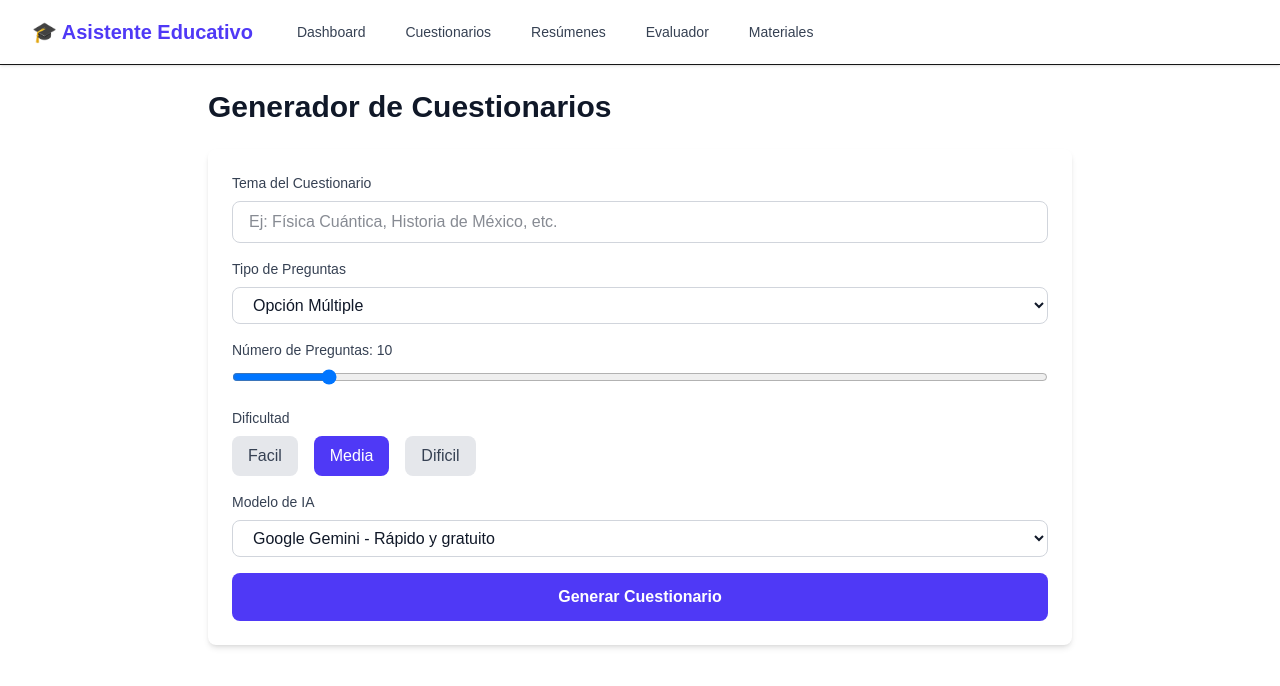
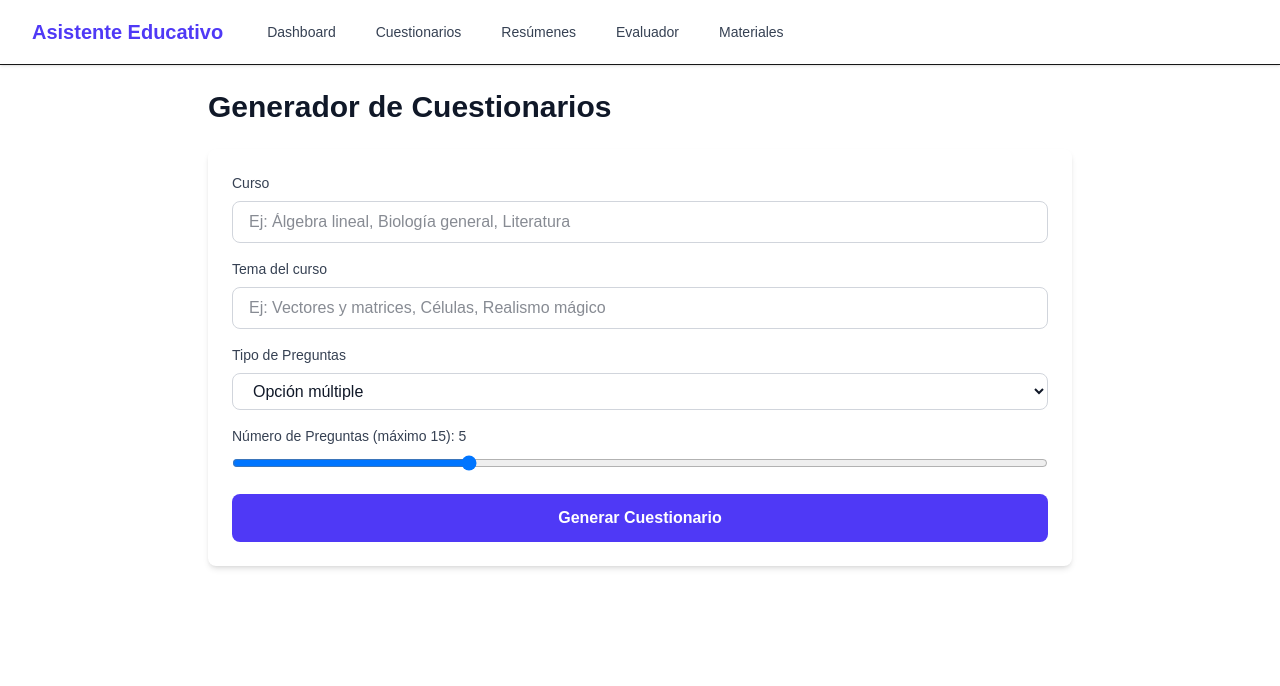
Before and after one commit to DioBrando0203/asistente-virtual, a Next.js app: page /cuestionarios in a window 1280 px wide. Shown: the top 686 px of the page. Built offline with nearby package versions, Linux system fonts and the light colour scheme.

Commit message:
Implementación del módulo de generación de preguntas

```diff
--- a/app/cuestionarios/page.tsx
+++ b/app/cuestionarios/page.tsx
@@ -1,44 +1,65 @@
-'use client';
+"use client";
 
-import { useState } from 'react';
-import ModelSelector from '@/components/ui/ModelSelector';
-import { AIModel, QuizConfig } from '@/types';
+import { useState } from "react";
+import ModelSelector from "@/components/ui/ModelSelector";
+import { AIModel, QuizConfig } from "@/types";
 
 export default function CuestionariosPage() {
   const [config, setConfig] = useState<QuizConfig>({
-    tema: '',
-    tipoPreguntas: 'multiple',
-    numeroPreguntas: 10,
-    dificultad: 'media',
-    modelo: 'gemini',
+    curso: "",
+    tema: "",
+    tipoPreguntas: "multiple",
+    numeroPreguntas: 5,
+    //modelo: "gemini",
   });
   const [isLoading, setIsLoading] = useState(false);
   const [resultado, setResultado] = useState<any>(null);
 
   const handleGenerar = async () => {
-    if (!config.tema.trim()) {
-      alert('Por favor ingresa un tema');
+    if (!config.curso.trim() || !config.tema.trim()) {
+      alert("Por favor ingresa el curso y el tema del curso");
       return;
     }
 
     setIsLoading(true);
+    setResultado(null);
     try {
-      const apiUrl = process.env.NEXT_PUBLIC_API_URL || 'http://localhost:8000/api';
+      const apiUrl = process.env.NEXT_PUBLIC_API_URL || "http://chatbotapi.test/api";
+      const payload = { ...config, cantidad: config.numeroPreguntas };
+
       const response = await fetch(`${apiUrl}/cuestionarios/generar`, {
-        method: 'POST',
-        headers: { 'Content-Type': 'application/json' },
-        body: JSON.stringify(config),
+        method: "POST",
+        headers: { "Content-Type": "application/json" },
+        body: JSON.stringify(payload),
       });
 
-      const data = await response.json();
-      if (data.success) {
-        setResultado(data.data);
+      const contentType = response.headers.get("content-type") || "";
+      let data: any = null;
+
+      if (contentType.includes("application/json")) {
+        data = await response.json();
       } else {
-        alert('Error: ' + data.error);
+        const text = await response.text();
+        throw new Error(`Error HTTP ${response.status}: ${text || response.statusText}`);
       }
-    } catch (error) {
+
+      const success = response.ok && (data?.success ?? true);
+      const resultadoData = data?.data ?? data;
+
+      if (!success || (!resultadoData?.questions && !resultadoData?.preguntas)) {
+        const message =
+          data?.error ||
+          data?.message ||
+          data?.detail ||
+          response.statusText ||
+          "No se pudo generar el cuestionario";
+        throw new Error(message);
+      }
+
+      setResultado(resultadoData);
+    } catch (error: any) {
       console.error(error);
-      alert('Error al generar cuestionario');
+      alert(`Error: ${error?.message || "No se pudo generar el cuestionario"}`);
     } finally {
       setIsLoading(false);
     }
@@ -50,33 +71,41 @@ export default function CuestionariosPage() {
 
       <div className="bg-white rounded-lg shadow-md p-6 mb-6">
         <div className="space-y-4">
+          {/* Curso */}
+          <div>
+            <label className="block text-sm font-medium text-gray-700 mb-2">Curso</label>
+            <input
+              type="text"
+              value={config.curso}
+              onChange={(e) => setConfig({ ...config, curso: e.target.value })}
+              placeholder="Ej: Álgebra lineal, Biología general, Literatura"
+              className="w-full px-4 py-2 border border-gray-300 rounded-lg focus:ring-2 focus:ring-indigo-500 text-gray-900"
+            />
+          </div>
+
           {/* Tema */}
           <div>
-            <label className="block text-sm font-medium text-gray-700 mb-2">
-              Tema del Cuestionario
-            </label>
+            <label className="block text-sm font-medium text-gray-700 mb-2">Tema del curso</label>
             <input
               type="text"
               value={config.tema}
               onChange={(e) => setConfig({ ...config, tema: e.target.value })}
-              placeholder="Ej: Física Cuántica, Historia de México, etc."
+              placeholder="Ej: Vectores y matrices, Células, Realismo mágico"
               className="w-full px-4 py-2 border border-gray-300 rounded-lg focus:ring-2 focus:ring-indigo-500 text-gray-900"
             />
           </div>
 
           {/* Tipo de Preguntas */}
           <div>
-            <label className="block text-sm font-medium text-gray-700 mb-2">
-              Tipo de Preguntas
-            </label>
+            <label className="block text-sm font-medium text-gray-700 mb-2">Tipo de Preguntas</label>
             <select
               value={config.tipoPreguntas}
-              onChange={(e) => setConfig({ ...config, tipoPreguntas: e.target.value as any })}
+              onChange={(e) => setConfig({ ...config, tipoPreguntas: e.target.value as QuizConfig["tipoPreguntas"] })}
               className="w-full px-4 py-2 border border-gray-300 rounded-lg focus:ring-2 focus:ring-indigo-500 bg-white text-gray-900"
             >
-              <option value="multiple">Opción Múltiple</option>
+              <option value="multiple">Opción múltiple</option>
               <option value="verdadero-falso">Verdadero/Falso</option>
-              <option value="abierta">Pregunta Abierta</option>
+              <option value="abierta">Pregunta abierta</option>
               <option value="mixta">Mixta</option>
             </select>
           </div>
@@ -84,45 +113,23 @@ export default function CuestionariosPage() {
           {/* Número de Preguntas */}
           <div>
             <label className="block text-sm font-medium text-gray-700 mb-2">
-              Número de Preguntas: {config.numeroPreguntas}
+              Número de Preguntas (máximo 15): {config.numeroPreguntas}
             </label>
             <input
               type="range"
-              min="5"
-              max="50"
+              min="1"
+              max="15"
               value={config.numeroPreguntas}
-              onChange={(e) => setConfig({ ...config, numeroPreguntas: parseInt(e.target.value) })}
+              onChange={(e) => setConfig({ ...config, numeroPreguntas: parseInt(e.target.value, 10) })}
               className="w-full"
             />
           </div>
 
-          {/* Dificultad */}
-          <div>
-            <label className="block text-sm font-medium text-gray-700 mb-2">
-              Dificultad
-            </label>
-            <div className="flex space-x-4">
-              {['facil', 'media', 'dificil'].map((nivel) => (
-                <button
-                  key={nivel}
-                  onClick={() => setConfig({ ...config, dificultad: nivel as any })}
-                  className={`px-4 py-2 rounded-lg font-medium ${
-                    config.dificultad === nivel
-                      ? 'bg-indigo-600 text-white'
-                      : 'bg-gray-200 text-gray-700 hover:bg-gray-300'
-                  }`}
-                >
-                  {nivel.charAt(0).toUpperCase() + nivel.slice(1)}
-                </button>
-              ))}
-            </div>
-          </div>
-
-          {/* Selector de Modelo */}
+          {/* Selector de Modelo
           <ModelSelector
-            selected={config.modelo}
-            onChange={(modelo: AIModel) => setConfig({ ...config, modelo })}
-          />
+            selected={config.modelo as AIModel}
+            onChange={(modelo) => setConfig({ ...config, modelo })}
+          /> */}
 
           {/* Botón Generar */}
           <button
@@ -130,7 +137,7 @@ export default function CuestionariosPage() {
             disabled={isLoading}
             className="w-full bg-indigo-600 text-white py-3 rounded-lg font-semibold hover:bg-indigo-700 disabled:bg-gray-400 disabled:cursor-not-allowed"
           >
-            {isLoading ? 'Generando...' : 'Generar Cuestionario'}
+            {isLoading ? "Generando..." : "Generar Cuestionario"}
           </button>
         </div>
       </div>
@@ -140,25 +147,30 @@ export default function CuestionariosPage() {
         <div className="bg-white rounded-lg shadow-md p-6">
           <h2 className="text-2xl font-bold text-gray-900 mb-4">Cuestionario Generado</h2>
           <div className="space-y-4">
-            {resultado.preguntas?.map((pregunta: any, index: number) => (
+            {(resultado.questions || resultado.preguntas)?.map((pregunta: any, index: number) => (
               <div key={index} className="border-b pb-4">
                 <p className="font-semibold text-gray-900 mb-2">
-                  {index + 1}. {pregunta.pregunta}
+                  {index + 1}. {pregunta.question || pregunta.pregunta}
                 </p>
-                {pregunta.opciones && (
+                {pregunta.options && pregunta.options.length > 0 && (
                   <ul className="ml-6 space-y-1">
-                    {pregunta.opciones.map((opcion: string, i: number) => (
+                    {pregunta.options.map((opcion: string, i: number) => (
                       <li key={i} className="text-gray-700">
                         {String.fromCharCode(65 + i)}) {opcion}
                       </li>
                     ))}
                   </ul>
                 )}
+                {pregunta.answer && (
+                  <p className="text-sm text-gray-600 mt-2">Respuesta: {pregunta.answer}</p>
+                )}
               </div>
             ))}
           </div>
           <button
-            onClick={() => {/* Aquí iría la lógica de descarga */}}
+            onClick={() => {
+              /* Aquí iría la lógica de descarga */
+            }}
             className="mt-6 bg-green-600 text-white px-6 py-2 rounded-lg hover:bg-green-700"
           >
             Descargar PDF
--- a/app/layout.tsx
+++ b/app/layout.tsx
@@ -33,7 +33,7 @@ export default function RootLayout({
             <div className="flex justify-between h-16">
               <div className="flex space-x-8">
                 <Link href="/" className="flex items-center text-xl font-bold text-indigo-600">
-                  🎓 Asistente Educativo
+                  Asistente Educativo
                 </Link>
                 <div className="hidden md:flex md:space-x-4 md:items-center">
                   <Link href="/dashboard" className="text-gray-700 hover:text-indigo-600 px-3 py-2 rounded-md text-sm font-medium">
--- a/app/page.tsx
+++ b/app/page.tsx
@@ -26,7 +26,7 @@ export default function Home() {
     {
       title: 'Gestión de Materiales',
       description: 'Sube y gestiona PDFs, imágenes y documentos del curso',
-      icon: '📚',
+      icon: '📦',
       href: '/materiales',
       color: 'bg-orange-500',
     },
@@ -36,10 +36,10 @@ export default function Home() {
     <div className="px-4 py-8">
       {/* Hero Section */}
       <div className="text-center mb-12">
-        <h1 className="text-4xl font-bold text-gray-900 mb-4">
+        <h1 className="text-4xl font-bold text-white mb-4">
           Bienvenido al Asistente Educativo con IA
         </h1>
-        <p className="text-xl text-gray-600 max-w-2xl mx-auto">
+        <p className="text-xl text-indigo-100 max-w-2xl mx-auto">
           Herramientas potenciadas por inteligencia artificial para facilitar
           la creación de contenido educativo y evaluación de estudiantes
         </p>
--- a/types/index.ts
+++ b/types/index.ts
@@ -3,11 +3,11 @@
 export type AIModel = 'gemini' | 'gpt-4' | 'claude' | 'gpt-3.5';
 
 export interface QuizConfig {
+  curso: string;
   tema: string;
   tipoPreguntas: 'multiple' | 'verdadero-falso' | 'abierta' | 'mixta';
   numeroPreguntas: number;
-  dificultad?: 'facil' | 'media' | 'dificil';
-  modelo: AIModel;
+  //modelo: AIModel;
 }
 
 export interface Quiz {
```
